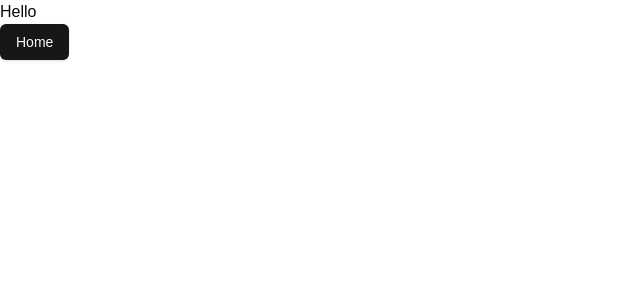
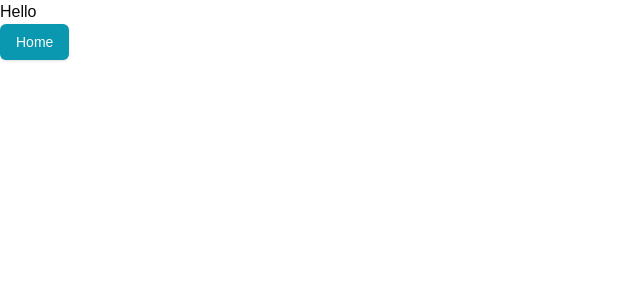
Before and after one commit to lvimuth/ai-content-generator, a Next.js app: page / in a window 1280 px wide. Shown: the top 300 px of the page, without its empty margins (0-640 px from the left). Built offline with nearby package versions, Linux system fonts and the light colour scheme.

Commit message:
global color

```diff
--- a/tailwind.config.ts
+++ b/tailwind.config.ts
@@ -21,7 +21,7 @@ export default {
   				foreground: 'hsl(var(--popover-foreground))'
   			},
   			primary: {
-  				DEFAULT: 'hsl(var(--primary))',
+  				DEFAULT: '#0A97B0',
   				foreground: 'hsl(var(--primary-foreground))'
   			},
   			secondary: {
```
